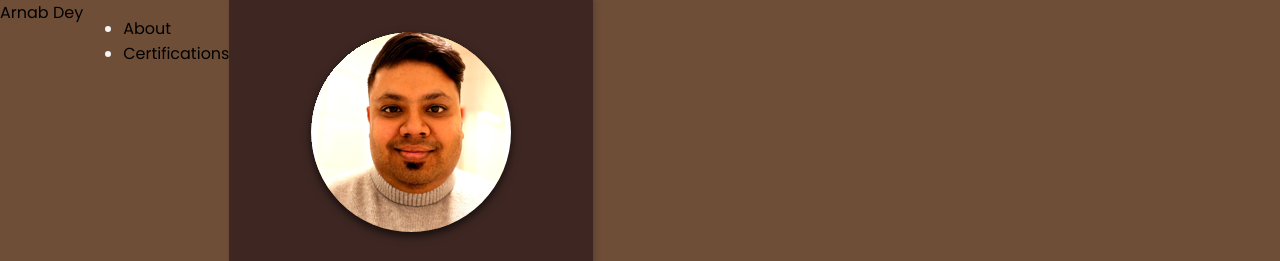
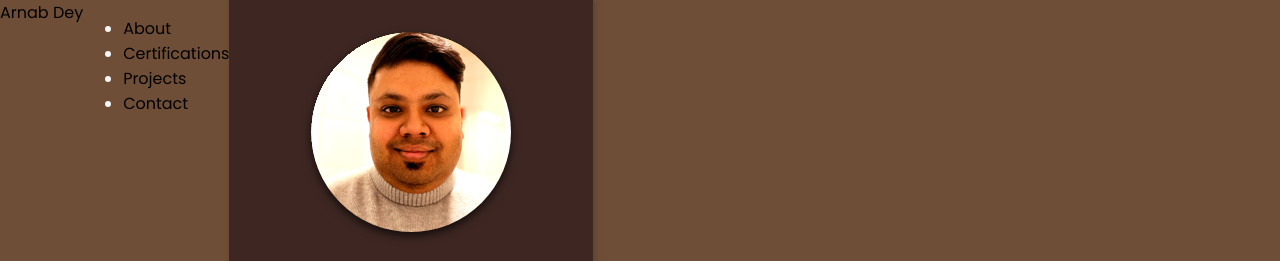
Before and after one commit to arnabdey73/arnabdey73.github.io, a Jekyll site: the page built from certifications.md, in a window 1280 px wide. Shown: the top 261 px of the page. Built offline with Jekyll 4.4.1, drawn with Linux system fonts in a browser that asks for light colours; nearby versions of some CDN libraries; our own code applies the rules of GitHub Pages for plain Markdown files.

Commit message:
fixed top nav a little more

```diff
--- a/_layouts/default.html
+++ b/_layouts/default.html
@@ -18,8 +18,10 @@
           <a href="/">Arnab Dey</a>
         </div>
         <ul class="nav-links">
-          <li><a href="#about">About</a></li>
-          <li><a href="#certifications">Certifications</a></li>
+          <li><a href="/about.md">About</a></li>
+          <li><a href="/certifications.md">Certifications</a></li>
+          <li><a href="/projects.md">Projects</a></li>
+          <li><a href="/contact.md">Contact</a></li>
         </ul>
       </div>
     </nav>
@@ -38,7 +40,7 @@
         <a href="mailto:arnabdey009@gmail.com"><i class="fas fa-envelope"></i></a>
         <a href="https://bsky.app/profile/arnabdey73.bsky.social"><i class="fab fa-bluesky"></i></a>
       </div>
-      <button class="cta" onclick="window.location.href='https://github.com/arnabdey73/resume/raw/main/Arnab_Dey_Resume.pdf'">
+      <button class="cta" onclick="window.location.href='https://github.com/arnabdey73/resume/raw/master/Arnab-Dey-Cloud-DevOps-Engineer.pdf'">
         Download Resume
       </button>
       <div style="margin-top: 20px;"></div>
```
